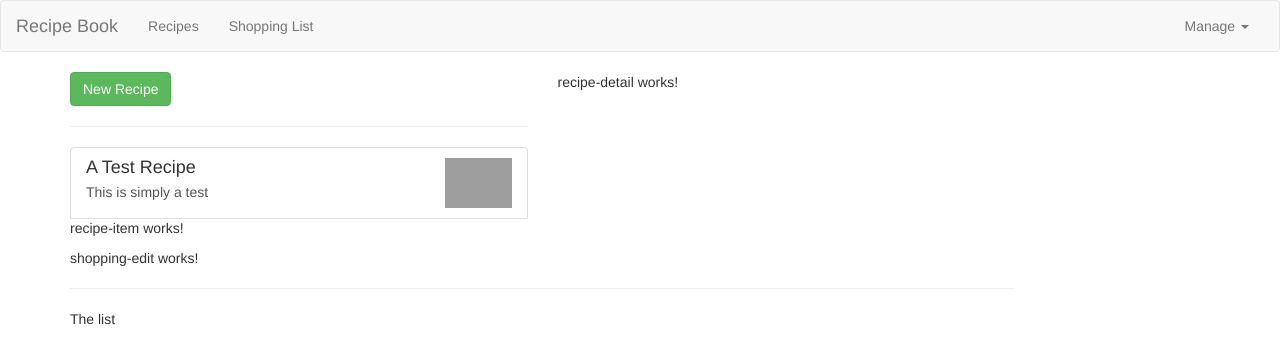
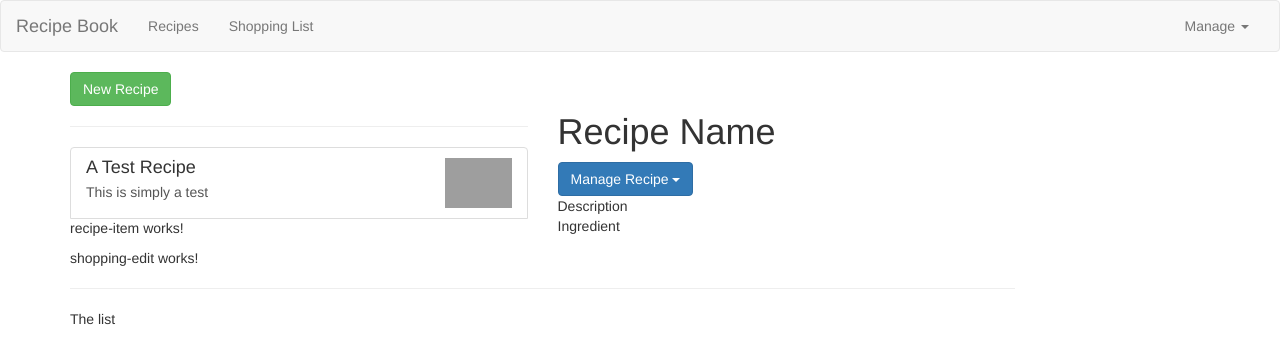
Before and after one commit to ivanovg85/angular-tutorial, an Angular app: page / in a window 1280 px wide. Shown: the top 364 px of the page. Built offline with nearby package versions, Linux system fonts and the light colour scheme; grey boxes are pictures that could not be loaded.

Commit message:
initial recipe detail

```diff
--- a/src/app/recipes/recipe-detail/recipe-detail.component.html
+++ b/src/app/recipes/recipe-detail/recipe-detail.component.html
@@ -1 +1,34 @@
-<p>recipe-detail works!</p>
+<div class="row">
+  <div class="col-xs-12">
+    <img src="" alt="" class="img-response" />
+  </div>
+</div>
+<div class="row">
+  <div class="col-xs-12">
+    <h1>Recipe Name</h1>
+  </div>
+</div>
+<div class="row">
+  <div class="col-xs-12">
+    <div class="btn-group">
+      <button type="button" class="btn btn-primary dropdown-toggle">
+        Manage Recipe <span class="caret"></span>
+      </button>
+      <ul class="dropdown-menu">
+          <li><a href="#">To Shopping List</a></li>
+          <li><a href="#">Edit Recipe</a></li>
+          <li><a href="#">Delete Recipe</a></li>
+      </ul>
+    </div>
+  </div>
+</div>
+<div class="row">
+    <div class="col-xs-12">
+        Description
+    </div>
+</div>
+<div class="row">
+    <div class="col-xs-12">
+        Ingredient
+    </div>
+</div>
```
